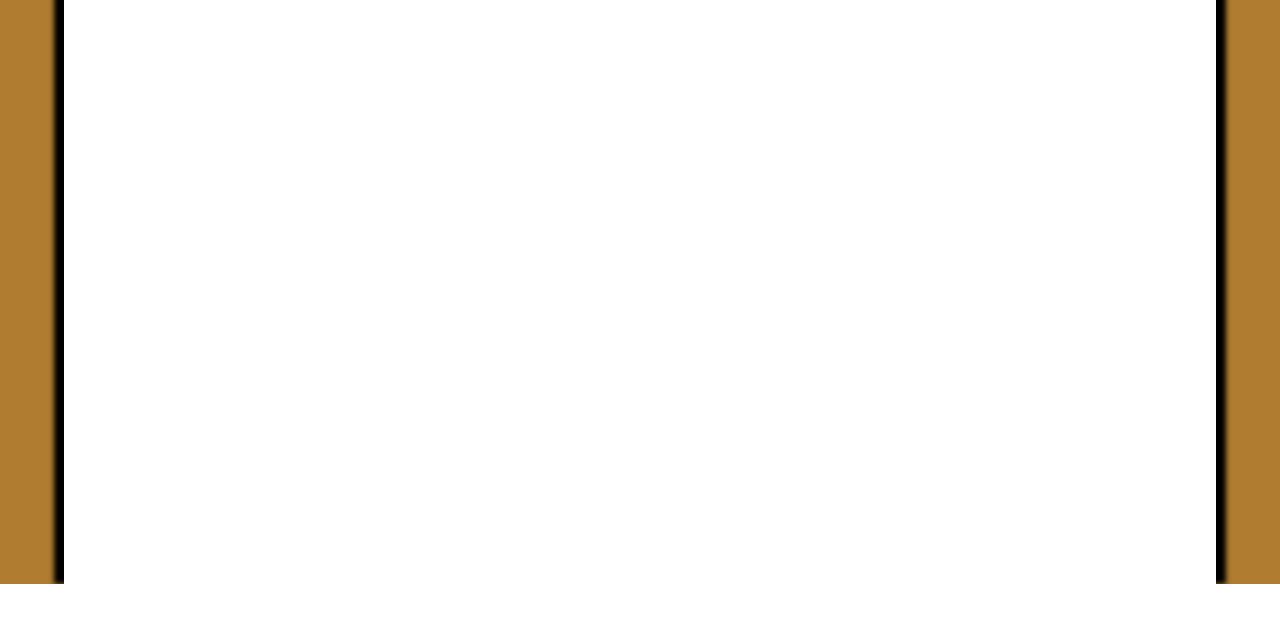
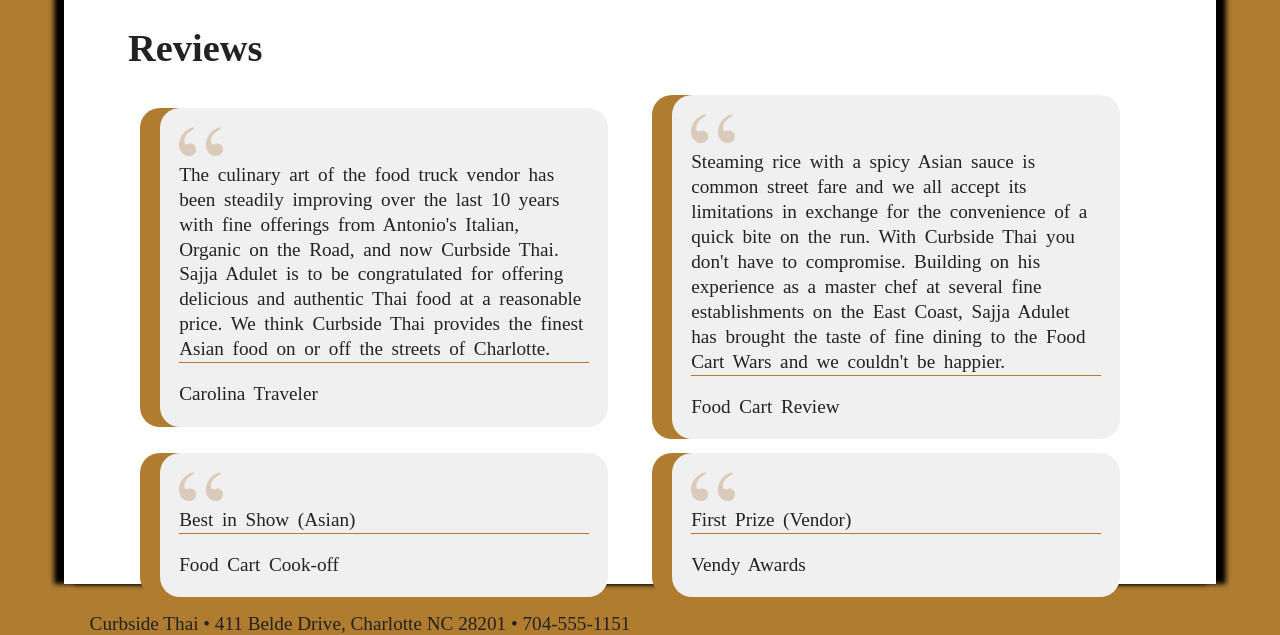
Before and after one commit to Whayven/final, a PHP site: page /review.html in a window 1280 px wide. Shown: the part 216-851 px from the top of the page. Before the commit the page ends 800 px from the top, so only its background shows below. Run offline with PHP 8.4, Linux system fonts and the light colour scheme.

Commit message:
all pages finished

```diff
--- a/css/style.css
+++ b/css/style.css
@@ -89,6 +89,47 @@ section .container p:first-of-type {
     margin-top: 0;
 }
 
+.card-container {
+    display: grid;
+    grid-template-columns: 50% 50%;
+    grid-template-rows: 2fr 1fr;
+
+}
+
+.card {
+    line-height: 1.3em;
+    word-spacing: 0.2em;
+    margin-bottom: 1em;
+    background: #f0f0f0;
+    border-radius: 20px;
+    padding: 1em;
+    box-shadow: -20px 0 #b07c30;
+    margin: auto auto;
+    width: 80%;
+}
+
+.card div {
+    border-bottom: 1px solid #b07c30;
+    margin-bottom: 1em;
+}
+
+
+.quote {
+    height: 1.5em;
+}
+
+.contact {
+    float: left;
+    width: 50%;
+}
+
+.contact-form {
+    padding-top: 10vh;
+    padding-left: 10vw;
+    float: left;
+
+}
+
 footer {
     margin: 0 2vw;
     font-size: larger;
--- a/review.html
+++ b/review.html
@@ -41,6 +41,57 @@
 
         </nav>
     </header>
+
+    <main id="main">
+        <h1>Reviews</h1>
+        <div class="card-container">
+            <div class="card">
+                <img src="img/dbl-quote.png" alt="quote" class="quote">
+                <div>
+                    The culinary art of the food truck vendor has been steadily
+                    improving over the last 10 years with fine offerings from
+                    Antonio's Italian, Organic on the Road, and now Curbside Thai.
+                    Sajja Adulet is to be congratulated for offering delicious
+                    and authentic Thai food at a reasonable price. We think
+                    Curbside Thai provides the finest Asian food on or off
+                    the streets of Charlotte.
+                </div>
+                Carolina Traveler
+            </div>
+            <div class="card">
+                <img src="img/dbl-quote.png" alt="quote" class="quote">
+                <div>
+                    Steaming rice with a spicy Asian sauce is common street fare
+                    and we all accept its limitations in exchange for the
+                    convenience of a quick bite on the run. With Curbside Thai you
+                    don't have to compromise. Building on his experience as a
+                    master chef at several fine establishments on the East Coast,
+                    Sajja Adulet has brought the taste of fine dining to the
+                    Food Cart Wars and we couldn't be happier.
+                </div>
+                Food Cart Review
+            </div>
+            <div class="card">
+                <img src="img/dbl-quote.png" alt="quote" class="quote">
+                <div>Best in Show (Asian)</div>
+                Food Cart Cook-off
+            </div>
+            <div class="card">
+                <img src="img/dbl-quote.png" alt="quote" class="quote">
+                <div>First Prize (Vendor)</div>
+                Vendy Awards
+            </div>
+        </div>
+
+    </main>
+
+    <footer>
+        <span>Curbside Thai</span>
+        &#8226;
+        <span>411 Belde Drive, Charlotte NC 28201</span>
+        &#8226;
+        <span>704-555-1151</span>
+    </footer>
 </body>
 
 </html>
```
Also changed, not shown: catering.html (+40 -1 lines), contact.html (+40 -1 lines), menu.html (+49 -1 lines), img/dbl-quote.png (added).
